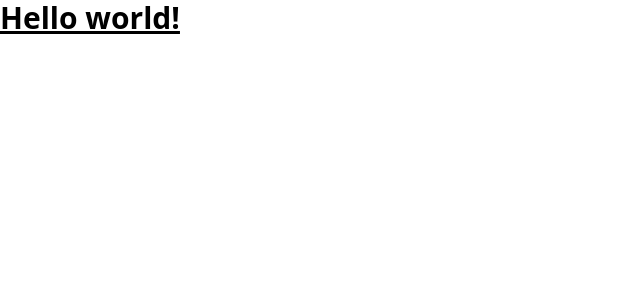
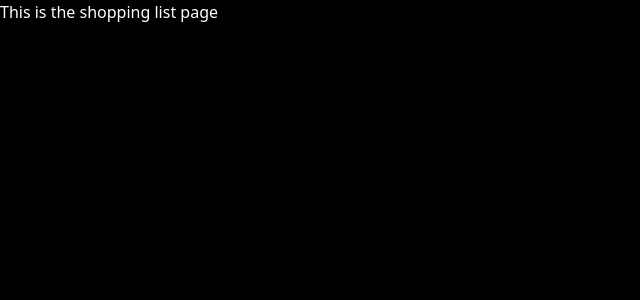
Before and after one commit to Hook-88/shopping-list, a React (Vite) app: page / in a window 1280 px wide. Shown: the top 300 px of the page, without its empty margins (0-640 px from the left). Built offline with nearby package versions, Linux system fonts and the light colour scheme.

Commit message:
add basic route and dummy data

```diff
--- a/package.json
+++ b/package.json
@@ -11,7 +11,8 @@
   },
   "dependencies": {
     "react": "^18.2.0",
-    "react-dom": "^18.2.0"
+    "react-dom": "^18.2.0",
+    "react-router-dom": "^6.23.1"
   },
   "devDependencies": {
     "@types/react": "^18.2.66",
--- a/src/App.jsx
+++ b/src/App.jsx
@@ -1,7 +1,13 @@
+import { BrowserRouter, Routes, Route } from "react-router-dom"
+import ShoppingListPage from "./pages/ShoppingListPage"
+
 export default function App() {
+
     return (
-      <h1 className="text-3xl font-bold underline">
-        Hello world!
-      </h1>
+        <BrowserRouter>
+            <Routes>
+                <Route path="/" element={<ShoppingListPage />}/>
+            </Routes>
+        </BrowserRouter>
     )
   }
--- /dev/null
+++ b/src/data.js
@@ -0,0 +1,19 @@
+const shoppingList = [
+    {
+        name: "beer",
+        id: "jajasdb38bcesc",
+        checked: false
+    },
+    {
+        name: "arroz",
+        id: "jajabhckjs38bcesc",
+        checked: false
+    },
+    {
+        name: "acete",
+        id: "jajasdb38bcescasadas",
+        checked: true
+    },
+]
+
+export default shoppingList
--- a/src/index.css
+++ b/src/index.css
@@ -1,3 +1,8 @@
 @tailwind base;
 @tailwind components;
 @tailwind utilities;
+
+body {
+    background-color: black;
+    color: white;
+}
--- /dev/null
+++ b/src/pages/ShoppingListPage.jsx
@@ -0,0 +1,8 @@
+export default function ShoppingListPage() {
+
+    return (
+        <>
+            <h1>This is the shopping list page</h1>
+        </>
+    )
+}
```
Also changed, not shown: 1 other file (tests, documents, lock files or other folders).
